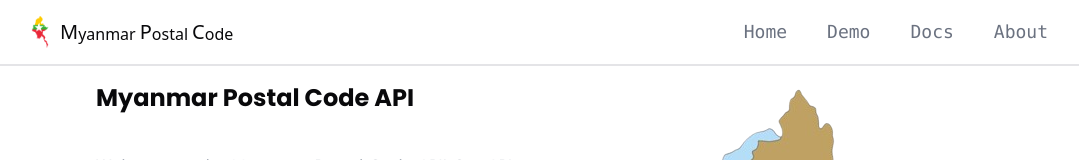
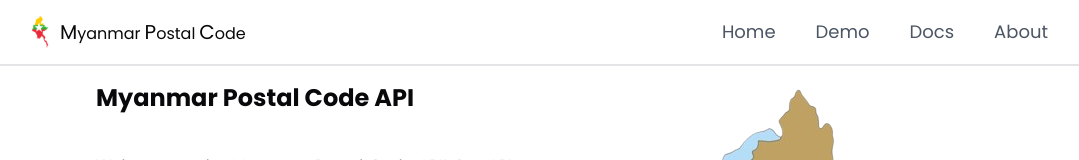
Before and after one commit to nainglinthant111/Postal-Code-Myanmar-org, a Next.js app: page / in a window 1280 px wide. Shown: the top 160 px of the page, without its empty margins (104-1183 px from the left). Built offline with nearby package versions, Linux system fonts and the light colour scheme.

Commit message:
fix(ui): update font

```diff
--- a/src/app/components/_nav.tsx
+++ b/src/app/components/_nav.tsx
@@ -31,8 +31,9 @@ const _nav = ({toggleDisplay}: displayProps) => {
         router.prefetch("/about");
     }, [router]);
     return (
-        <div className="flex justify-between fixed z-10 items-center border-b-2 p-4 px-4 sm:px-32 w-full bg-white">
-            <div className="cursor-pointer flex justify-center items-center" onClick={gotoHome}>
+        <div
+            className="flex justify-between fixed z-10 items-center border-b-2 p-4 px-4 sm:px-32 w-full bg-white">
+            <div className="cursor-pointer flex justify-center items-center font-poppin" onClick={gotoHome}>
                 <Image src={logo} alt="logo" className="w-8 h-8"/>
                 <span className="text-xl ml-1">M</span>
                 <span className="text-base pt-1">yanmar</span>
@@ -41,17 +42,17 @@ const _nav = ({toggleDisplay}: displayProps) => {
                 <span className="text-xl ml-1">C</span>
                 <span className="text-base pt-1">ode</span>
             </div>
-            <div className="gap-10 flex">
-                <div onClick={gotoHome} className="cursor-pointer hidden sm:block text-gray-500 font-mono text-lg">
+            <div className="gap-10 flex font-poppin">
+                <div onClick={gotoHome} className="cursor-pointer hidden sm:block text-gray-600 text-lg">
                     Home
                 </div>
-                <div onClick={gotoState} className="cursor-pointer hidden sm:block text-gray-500 font-mono text-lg">
+                <div onClick={gotoState} className="cursor-pointer hidden sm:block text-gray-600 text-lg">
                     Demo
                 </div>
-                <div onClick={gotoService} className="cursor-pointer hidden sm:block text-gray-500 font-mono text-lg">
+                <div onClick={gotoService} className="cursor-pointer hidden sm:block text-gray-600 text-lg">
                     Docs
                 </div>
-                <div onClick={gotoAbout} className="cursor-pointer hidden sm:block text-gray-500 font-mono text-lg">
+                <div onClick={gotoAbout} className="cursor-pointer hidden sm:block text-gray-600 text-lg">
                     About
                 </div>
                 <div className="sm:hidden" onClick={toggleDisplay}>
```
